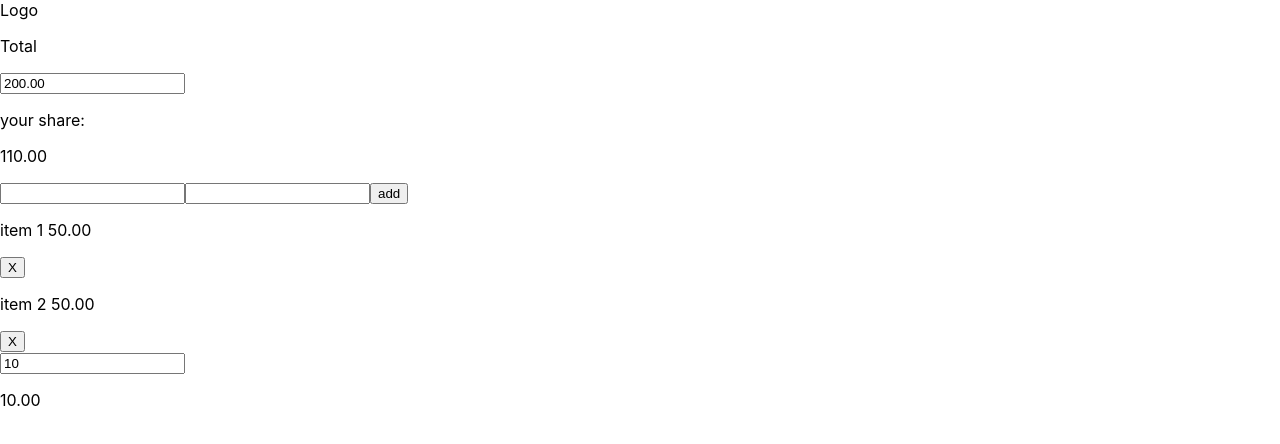
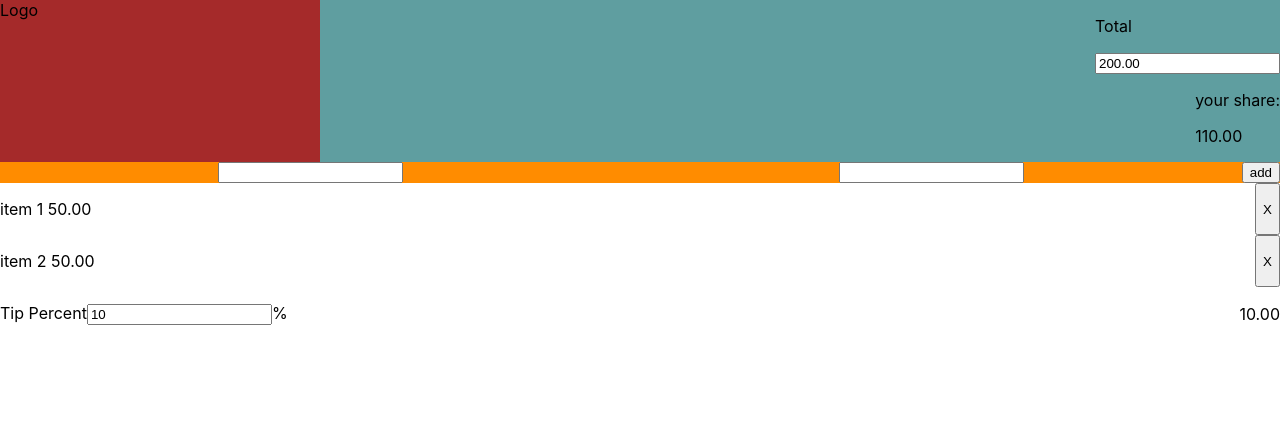
Before and after one commit to Erichx/split-bills, a React (Create React App) app in the folder client/: page / in a window 1280 px wide. Shown: the top 444 px of the page. Built offline with nearby package versions, Linux system fonts and the light colour scheme.

Commit message:
start to positioning elements
just putting some flex display to start the layout

```diff
--- a/client/src/App.js
+++ b/client/src/App.js
@@ -4,13 +4,15 @@ function App() {
   return (
     <div className="App">
       <div className="logo">Logo</div>
+      <div className="amount">
         <div className="total">
           <p className="small">Total</p>
           <input className="total-amount" type="text" value="200.00" />
         </div>
-      <div className="you-part">
+        <div className="your-part">
           <p className="small">your share:</p>
           <p className="your-amount">110.00</p>
+        </div>
       </div>
       <div className="input-item">
         <label forHtml="item-name" />
@@ -37,8 +39,11 @@ function App() {
           </div>
         </div>
         <div className="tip-container">
+          <p className="">
+            Tip Percent
             <input className="tip-percent" type="text" value="10" />
-          <p className="item">10.00</p>
+          </p>
+          <p className="tip-amout">10.00</p>
         </div>
       </div>
     </div>
--- a/client/src/App.scss
+++ b/client/src/App.scss
@@ -0,0 +1,51 @@
+body {
+  width: 100%;
+}
+.App {
+  width: 100%;
+  display: flex;
+  flex-direction: row;
+  flex-wrap: wrap;
+}
+.logo {
+  width: 25%;
+  background-color: brown;
+}
+.amount {
+  width: 75%;
+  background-color: cadetblue;
+  display: flex;
+  flex-direction: column;
+  align-content: flex-end;
+  justify-content: flex-start;
+  align-items: flex-end;
+}
+.input-item {
+  width: 100%;
+  display: flex;
+  background-color: darkorange;
+  justify-content: space-between;
+  align-items: center;
+  flex-wrap: nowrap;
+  flex-direction: row;
+}
+.list,
+.list-container {
+  width: 100%;
+}
+.item {
+  width: 100%;
+  display: flex;
+  align-content: center;
+  flex-wrap: nowrap;
+  justify-content: space-between;
+}
+.tip-container {
+  display: flex;
+  flex-wrap: nowrap;
+  justify-content: space-between;
+  align-items: center;
+  p:first-of-type::after {
+    content: "%";
+  }
+}
```
Lines whose indentation alone changed are shown as unchanged.
